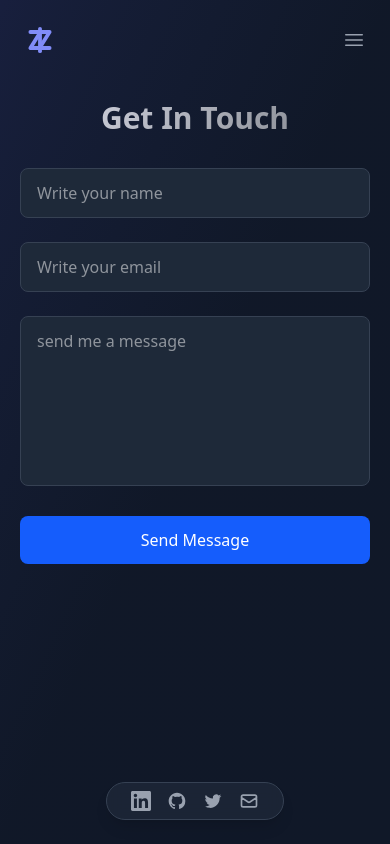
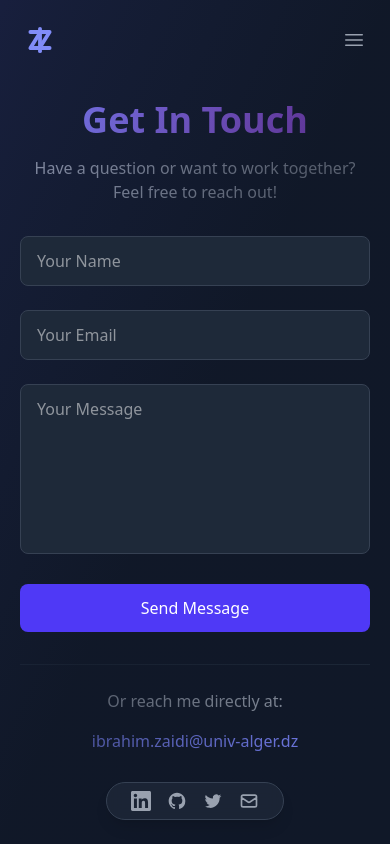
Before and after one commit to Ibrahim-Zaidi/My-Portfolio, a React (Vite) app: page /contact in a window 390 px wide. Built offline with nearby package versions, Linux system fonts and the light colour scheme.

Commit message:
fixed bugs

```diff
--- a/src/views/About/About.tsx
+++ b/src/views/About/About.tsx
@@ -1,6 +1,6 @@
 function About() {
   return (
-    <div className="flex flex-col justify-center items-center min-h-full bg-gray-900 text-white p-5 md:p-20">
+    <div className="flex flex-col  items-center min-h-full bg-gray-900 text-white p-7 md:p-10 lg:p-20">
       <div className="max-w-3xl w-full space-y-10">
         <h1 className="text-4xl md:text-5xl font-bold text-transparent bg-clip-text bg-gradient-to-r from-indigo-400 to-purple-500 animate-[slideInFromLeft_1.2s_ease-out]">
           A Shade... of Who I Am
--- a/src/views/AppLayout/AppLayout.tsx
+++ b/src/views/AppLayout/AppLayout.tsx
@@ -1,6 +1,7 @@
 import { useState } from "react";
 import { Outlet, useNavigate } from "react-router-dom";
 import Socials from "../Socials/Socials";
+import RoutingBtn from "./RoutingBtn";
 
 function AppLayout() {
   const [mobileMenuOpen, setMobileMenuOpen] = useState(false);
@@ -11,10 +12,8 @@ function AppLayout() {
     setMobileMenuOpen(false);
   }
 
-  const stylingButton = "text-amber-50 hover:text-blue-200";
-
   return (
-    <div className="h-full flex flex-col ">
+    <div className="min-h-full flex flex-col ">
       <div className="absolute inset-0 bg-gradient-to-br from-indigo-500/10 via-gray-900/50 to-purple-500/0"></div>
       <header className="z-10 ">
         <nav
@@ -47,36 +46,7 @@ function AppLayout() {
             </button>
           </div>
           <div className="hidden lg:flex lg:gap-x-10">
-            <button
-              className={stylingButton}
-              onClick={(e) => toggleSwitching(e.currentTarget.textContent)}
-            >
-              Home
-            </button>
-            <button
-              className={stylingButton}
-              onClick={(e) => toggleSwitching(e.currentTarget.textContent)}
-            >
-              About
-            </button>
-            <button
-              className={stylingButton}
-              onClick={(e) => toggleSwitching(e.currentTarget.textContent)}
-            >
-              Skills
-            </button>
-            <button
-              className={stylingButton}
-              onClick={(e) => toggleSwitching(e.currentTarget.textContent)}
-            >
-              Projects
-            </button>
-            <button
-              className={stylingButton}
-              onClick={(e) => toggleSwitching(e.currentTarget.textContent)}
-            >
-              Contact
-            </button>
+            <RoutingBtn toggleSwitching={toggleSwitching} />
           </div>
         </nav>
         {mobileMenuOpen && (
@@ -112,46 +82,7 @@ function AppLayout() {
               <div className="mt-6 flow-root">
                 <div className="-my-4 divide-y divide-gray-500/25">
                   <div className="space-y-2 py-6 flex flex-col gap-8">
-                    <button
-                      className={stylingButton}
-                      onClick={(e) =>
-                        toggleSwitching(e.currentTarget.textContent)
-                      }
-                    >
-                      Home
-                    </button>
-                    <button
-                      className={stylingButton}
-                      onClick={(e) =>
-                        toggleSwitching(e.currentTarget.textContent)
-                      }
-                    >
-                      About
-                    </button>
-                    <button
-                      className={stylingButton}
-                      onClick={(e) =>
-                        toggleSwitching(e.currentTarget.textContent)
-                      }
-                    >
-                      Skills
-                    </button>
-                    <button
-                      className={stylingButton}
-                      onClick={(e) =>
-                        toggleSwitching(e.currentTarget.textContent)
-                      }
-                    >
-                      Projects
-                    </button>
-                    <button
-                      className={stylingButton}
-                      onClick={(e) =>
-                        toggleSwitching(e.currentTarget.textContent)
-                      }
-                    >
-                      Contact
-                    </button>
+                    <RoutingBtn toggleSwitching={toggleSwitching} />
                   </div>
                 </div>
               </div>
--- a/src/views/Contact/Contact.tsx
+++ b/src/views/Contact/Contact.tsx
@@ -6,6 +6,11 @@ function Contact() {
     email: "",
     message: "",
   });
+  const [isSubmitting, setIsSubmitting] = useState(false);
+  const [submitStatus, setSubmitStatus] = useState<{
+    type: "success" | "error" | null;
+    message: string;
+  }>({ type: null, message: "" });
 
   function handleChange(
     e: React.ChangeEvent<HTMLInputElement | HTMLTextAreaElement>
@@ -17,28 +22,67 @@ function Contact() {
     }));
   }
 
-  function handleSubmit(e: React.FormEvent<HTMLFormElement>) {
+  async function handleSubmit(e: React.FormEvent<HTMLFormElement>) {
     e.preventDefault();
-    // Replace with your form submission logic
-    console.log("Form submitted:", formData);
-    // You could add email service integration here (EmailJS, Formspree, etc.)
-    alert("Message sent! I'll get back to you soon.");
-    setFormData({ name: "", email: "", message: "" });
+    setIsSubmitting(true);
+    setSubmitStatus({ type: null, message: "" });
+
+    try {
+      const response = await fetch("https://formspree.io/f/xwpravbv", {
+        method: "POST",
+        headers: {
+          "Content-Type": "application/json",
+        },
+        body: JSON.stringify(formData),
+      });
+
+      if (response.ok) {
+        setSubmitStatus({
+          type: "success",
+          message: "Message sent successfully! I'll get back to you soon.",
+        });
+        setFormData({ name: "", email: "", message: "" });
+      } else {
+        throw new Error("Failed to send message");
+      }
+    } catch (error) {
+      setSubmitStatus({
+        type: "error",
+        message:
+          "Failed to send message. Please try again or email me directly.",
+      });
+    } finally {
+      setIsSubmitting(false);
+    }
   }
 
   return (
-    <div className="flex flex-col justify-center items-center min-h-full bg-gray-900 text-white p-5 md:p-10">
+    <div className="flex flex-col justify-center items-center min-h-full bg-gray-900 text-white p-5 md:p-10  mb-15">
       <div className="w-full max-w-2xl animate-[fadeIn_1s_ease-out]">
-        <h1 className="text-3xl font-bold mb-8 text-center">Get In Touch</h1>
+        <h1 className="text-4xl font-bold mb-4 text-center text-transparent bg-clip-text bg-gradient-to-r from-indigo-400 to-purple-500">
+          Get In Touch
+        </h1>
+        <p className="text-gray-400 text-center mb-8">
+          Have a question or want to work together? Feel free to reach out!
+        </p>
 
         <form
           onSubmit={handleSubmit}
-          className="space-y-6 gap-2 animate-[slideInFromBottom_1s_ease-out_0.3s_both]"
+          className="space-y-6 animate-[slideInFromBottom_1s_ease-out_0.3s_both]"
         >
+          {submitStatus.type && (
+            <div
+              className={`p-4 rounded-lg ${
+                submitStatus.type === "success"
+                  ? "bg-green-500/10 border border-green-500/50 text-green-400"
+                  : "bg-red-500/10 border border-red-500/50 text-red-400"
+              } animate-[fadeIn_0.3s_ease-out]`}
+            >
+              {submitStatus.message}
+            </div>
+          )}
+
           <div>
-            {/* <label htmlFor="name" className="block text-sm font-medium mb-2">
-              Your Name
-            </label> */}
             <input
               type="text"
               id="name"
@@ -46,15 +90,13 @@ function Contact() {
               value={formData.name}
               onChange={handleChange}
               required
-              className="w-full px-4 py-3 bg-gray-800 border border-gray-700 rounded-lg focus:ring-2 focus:ring-blue-500 focus:border-transparent outline-none"
-              placeholder="Write your name"
+              disabled={isSubmitting}
+              className="w-full px-4 py-3 bg-gray-800 border border-gray-700 rounded-lg focus:ring-2 focus:ring-indigo-500 focus:border-transparent outline-none transition-all disabled:opacity-50 disabled:cursor-not-allowed"
+              placeholder="Your Name"
             />
           </div>
 
           <div>
-            {/* <label htmlFor="email" className="block text-sm font-medium mb-2">
-              Your Email
-            </label> */}
             <input
               type="email"
               id="email"
@@ -62,15 +104,13 @@ function Contact() {
               value={formData.email}
               onChange={handleChange}
               required
-              className="w-full px-4 py-3 bg-gray-800 border border-gray-700 rounded-lg focus:ring-2 focus:ring-blue-500 focus:border-transparent outline-none"
-              placeholder="Write your email"
+              disabled={isSubmitting}
+              className="w-full px-4 py-3 bg-gray-800 border border-gray-700 rounded-lg focus:ring-2 focus:ring-indigo-500 focus:border-transparent outline-none transition-all disabled:opacity-50 disabled:cursor-not-allowed"
+              placeholder="Your Email"
             />
           </div>
 
           <div>
-            {/* <label htmlFor="message" className="block text-sm font-medium mb-2">
-              Your Message
-            </label> */}
             <textarea
               id="message"
               name="message"
@@ -78,18 +118,55 @@ function Contact() {
               onChange={handleChange}
               required
               rows={6}
-              className="w-full px-4 py-3 bg-gray-800 border border-gray-700 rounded-lg focus:ring-2 focus:ring-blue-500 focus:border-transparent outline-none resize-none"
-              placeholder="send me a message"
+              disabled={isSubmitting}
+              className="w-full px-4 py-3 bg-gray-800 border border-gray-700 rounded-lg focus:ring-2 focus:ring-indigo-500 focus:border-transparent outline-none resize-none transition-all disabled:opacity-50 disabled:cursor-not-allowed"
+              placeholder="Your Message"
             />
           </div>
 
           <button
             type="submit"
-            className="w-full py-3 px-4 bg-blue-600 hover:bg-blue-700 text-white font-medium rounded-lg transition duration-300 ease-in-out transform hover:-translate-y-1"
+            disabled={isSubmitting}
+            className="w-full py-3 px-4 bg-indigo-600 hover:bg-indigo-500 text-white font-medium rounded-lg transition duration-300 ease-in-out transform hover:-translate-y-1 disabled:opacity-50 disabled:cursor-not-allowed disabled:hover:transform-none flex items-center justify-center"
           >
-            Send Message
+            {isSubmitting ? (
+              <>
+                <svg
+                  className="animate-spin -ml-1 mr-3 h-5 w-5 text-white"
+                  xmlns="http://www.w3.org/2000/svg"
+                  fill="none"
+                  viewBox="0 0 24 24"
+                >
+                  <circle
+                    className="opacity-25"
+                    cx="12"
+                    cy="12"
+                    r="10"
+                    stroke="currentColor"
+                    strokeWidth="4"
+                  ></circle>
+                  <path
+                    className="opacity-75"
+                    fill="currentColor"
+                    d="M4 12a8 8 0 018-8V0C5.373 0 0 5.373 0 12h4zm2 5.291A7.962 7.962 0 014 12H0c0 3.042 1.135 5.824 3 7.938l3-2.647z"
+                  ></path>
+                </svg>
+                Sending...
+              </>
+            ) : (
+              "Send Message"
+            )}
           </button>
         </form>
+        <div className="mt-8 pt-6 border-t border-gray-800 text-center">
+          <p className="text-gray-400 mb-4">Or reach me directly at:</p>
+          <a
+            href="mailto:ibrahim.zaidi@univ-alger.dz"
+            className="text-indigo-400 hover:text-indigo-300 transition-colors"
+          >
+            ibrahim.zaidi@univ-alger.dz
+          </a>
+        </div>
       </div>
     </div>
   );
--- a/src/views/Hero/Hero.tsx
+++ b/src/views/Hero/Hero.tsx
@@ -16,7 +16,7 @@ function Hero() {
 
           <p className="mt-6 text-lg leading-8 text-gray-300 sm:text-xl animate-[fadeIn_1.2s_ease-out_0.3s_both]">
             Third Year Computer Systems Student and a fullstack web developer,
-            figuring out robust solutions to sophisticated problems.
+            Aims to figure out robust solutions to sophisticated problems.
           </p>
 
           <div className="mt-10 flex flex-wrap items-center justify-center gap-4 animate-[slideInFromBottom_1.2s_ease-out_0.5s_both]">
--- a/src/views/Projects/Projects.tsx
+++ b/src/views/Projects/Projects.tsx
@@ -2,7 +2,7 @@ import ProjectsList from "./ProjectsList";
 
 function Projects() {
   return (
-    <div className="flex flex-col justify-center items-center min-h-full bg-gray-900 text-white p-5 md:p-20">
+    <div className="flex flex-col justify-center items-center min-h-full bg-gray-900 text-white p-5 md:p-20 mb-15">
       <div className="max-w-7xl w-full flex flex-col ">
         <h1 className="text-4xl md:text-5xl font-bold text-transparent bg-clip-text bg-gradient-to-r from-indigo-400 to-purple-500 mb-12 text-center md:text-left animate-[fadeIn_1.2s_ease-out]">
           Selected Projects I Worked On
--- a/src/views/Skills/Skills.tsx
+++ b/src/views/Skills/Skills.tsx
@@ -3,7 +3,7 @@ import TechGrid from "./TechGrid";
 
 function Skills() {
   return (
-    <div className="flex flex-col justify-center items-center min-h-full bg-gray-900 text-white p-5 md:p-20">
+    <div className="flex flex-col justify-center items-center min-h-full bg-gray-900 text-white p-5 md:p-20  mb-10">
       <div className="max-w-4xl w-full space-y-16">
         <div className="animate-[fadeIn_1s_ease-out]">
           <h1 className="text-4xl md:text-5xl font-bold text-transparent bg-clip-text bg-gradient-to-r from-indigo-400 to-purple-500 mb-10 text-center md:text-left">
--- a/src/views/Skills/TechGrid.tsx
+++ b/src/views/Skills/TechGrid.tsx
@@ -2,7 +2,7 @@ import technologies from "../../Utils/TechProvider";
 
 function TechGrid() {
   return (
-    <div className="grid grid-cols-2 sm:grid-cols-3 md:grid-cols-4 lg:grid-cols-5 justify-center gap-8">
+    <div className="grid grid-cols-2 sm:grid-cols-3 md:grid-cols-4 lg:grid-cols-7 justify-center gap-9 p-6">
       {technologies.map((tech) => (
         <div
           key={tech.name}
--- a/src/views/Socials/Socials.tsx
+++ b/src/views/Socials/Socials.tsx
@@ -1,6 +1,6 @@
 function Socials() {
   return (
-    <div className="fixed bottom-6 left-1/2 transform -translate-x-1/2 z-20">
+    <div className="fixed bottom-6 left-1/2 transform -translate-x-1/2 z-20 ">
       <div className="flex items-center space-x-4 bg-gray-800/80 backdrop-blur-sm py-2 px-6 rounded-full border border-gray-700 shadow-lg">
         <a
           href="https://www.linkedin.com/in/ibrahim-zaidi-512a80243/"
```
Also changed, not shown: src/Utils/TechProvider.ts (+10 -6 lines).
